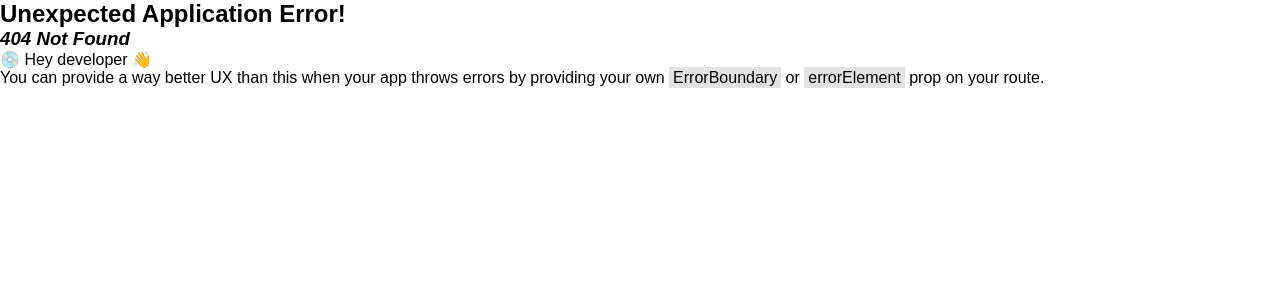
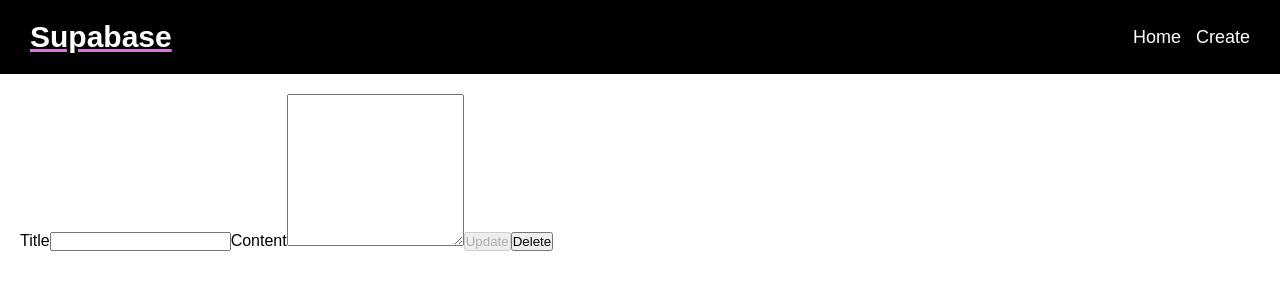
Before and after one commit to AbassKoyang/Supabase, a React (Vite) app: page /update/1 in a window 1280 px wide. Before the commit this address had no page. Shown: the top 300 px of the page. Built offline with nearby package versions, Linux system fonts and the light colour scheme; no server answers; the database is empty.

Commit message:
added update page

```diff
--- a/src/App.jsx
+++ b/src/App.jsx
@@ -2,6 +2,7 @@ import { createBrowserRouter, Route, RouterProvider, createRoutesFromElements }
 import RootLayout from "./layout/RootLayout"
 import Home from "./pages/Home"
 import Create from "./pages/Create"
+import Update from "./pages/Update"
 
 const App = () => {
   const router = createBrowserRouter(
@@ -9,6 +10,7 @@ const App = () => {
       <Route path="/" element={<RootLayout />}>
         <Route index element={<Home />} />
         <Route path="create" element={<Create />} />
+        <Route path="update/:id" element={<Update />} />
       </Route>
     )
   )
--- a/src/pages/Home.jsx
+++ b/src/pages/Home.jsx
@@ -25,7 +25,7 @@ const deletePost = async (postId) => {
 };
 
 const likePost = async (post) => {
-  const { data, error } = await supabase.from('postshh').update({ likes: post.likes + 1 }).eq('id', post.id);
+  const { data, error } = await supabase.from('posts').update({ likes: post.likes + 1 }).eq('id', post.id);
   if (error) {
     throw new Error('Error liking post');
   }
@@ -91,9 +91,13 @@ const Home = () => {
 
     return (
       <div>
-        {isLoading && <p>Loading...</p>}
-        {isError && <p>Error fetching posts</p>}
-        {posts &&
+          {isLoading ? (
+            <p>Loading...</p>
+          ) : (
+            isError ? (
+              <p>Error fetching posts</p>
+            ) : (
+              posts ? (
                 posts.map((post) => (
                   <div key={post.id}>
                     <h2>{post.title}</h2>
@@ -105,7 +109,10 @@ const Home = () => {
                     </button>
                     <button onClick={() => handleDelete(post.id)}>Delete</button>
                   </div>
-          ))}
+                ))
+              ) : null
+            )
+          )}
         </div>
   );
 };
--- a/src/pages/Update.jsx
+++ b/src/pages/Update.jsx
@@ -1,7 +1,85 @@
+import { useEffect, useState } from "react";
+import { useParams } from "react-router-dom"
+import supabase from "../config/supabse";
+import { useMutation, useQuery, useQueryClient } from "@tanstack/react-query";
+
+// const fetchPost = async (postId) => {
+//     const { data, error } = await supabase.from('posts').select('id', postId);
+//     if (error) {
+//       throw new Error('Error fetching posts');
+//     }
+//     return data;
+//   };
+
+const updatePost = async (updatedPost) => {
+    const { data, error } = await supabase.from('posts').update(updatedPost).eq('id', updatedPost.id);
+    if (error) {
+      throw new Error('Error updating post');
+    }
+    return data;
+  };
+
+  const deletePost = async (postId) => {
+    const { error } = await supabase.from('posts').delete().eq('id', postId);
+    if (error) {
+      throw new Error('Error deleting post');
+    }
+  };
+
 
 const Update = () => {
+    const queryClient = useQueryClient();
+    const postId = useParams();
+    const { data: post, isLoading, isError } = useQuery({queryKey: ['post'], queryFn: async () => {
+        const { data, error } = await supabase.from('posts').select('id', postId);
+        if (error) {
+          throw new Error('Error fetching posts');
+        }
+        return data}});
+
+    const [postTitle, setPostTitle] = useState(post?.title);
+    const [postContent, setPostContent] = useState(post?.title);
+
+    // useEffect(() => {
+    //   if(post){
+
+    //   }
+    // }, [])
+
+      const updatePostMutation = useMutation({
+        mutationFn:updatePost,
+        onSuccess: () => {
+          queryClient.invalidateQueries('posts');
+        },
+      });
+
+      const deletePostMutation = useMutation({
+        mutationFn:deletePost,
+        onSuccess: () => {
+          queryClient.invalidateQueries('posts');
+        },
+      });
+
+      const handleDelete = (postId) => {
+        deletePostMutation.mutate(postId);
+       };
+    const isTrue = postTitle && postContent;
+
   return (
-    <div>Update</div>
+    <section className='update-page'>
+        <form>
+            <label htmlFor="title">
+                <span>Title</span>
+                <input name="title" value={postTitle} type="text" onChange={(e) => setPostTitle(e.target.value)} />
+            </label>
+            <label htmlFor="content">
+                <span>Content</span>
+                <textarea value={postContent} name="content" type="text" rows='10' onChange={(e) => setPostContent(e.target.value)}></textarea>
+            </label>
+            <button disabled={!isTrue} onClick={() => updatePostMutation.mutate({ ...post, postTitle: postTitle, content: postContent })}>Update</button>
+            <button onClick={() => handleDelete(postId)}>Delete</button>
+        </form>
+    </section>
   )
 }
 
```
Lines whose indentation alone changed are shown as unchanged.
